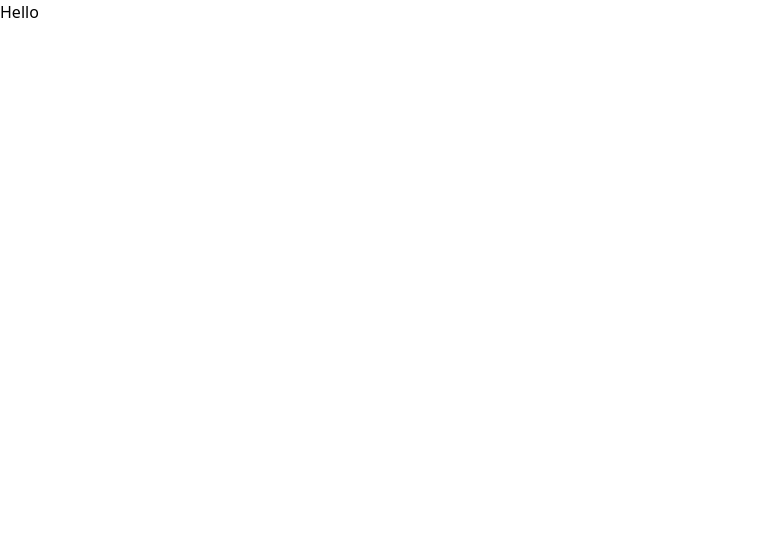
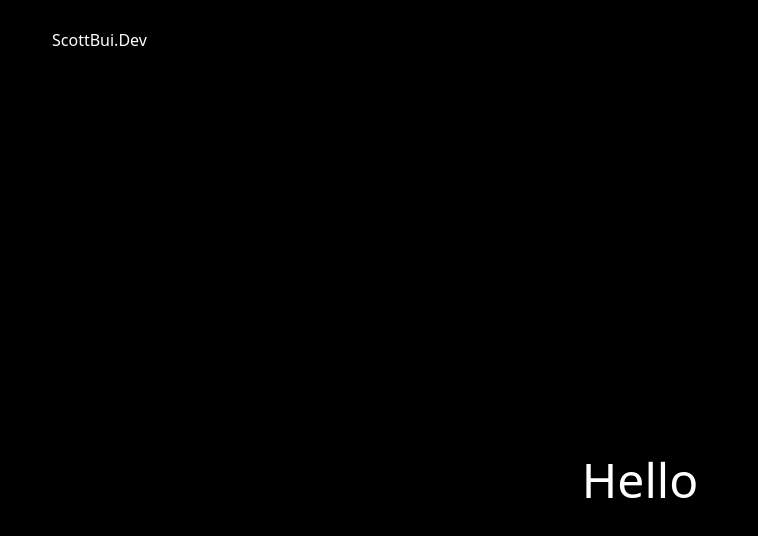
Before and after one commit to scottngocbui/scottbui-website, a React (Create React App) app: page / in a window 1280 px wide. Shown: the top 536 px of the page, without its empty margins (0-758 px from the left). Built offline with nearby package versions, Linux system fonts and the light colour scheme.

Commit message:
Completed base structure for website

```diff
--- a/src/App.jsx
+++ b/src/App.jsx
@@ -1,11 +1,21 @@
 import React from 'react'
-
+import Navbar from './components/Navbar'
+import Hero from './components/Hero'
+import AboutMe from './components/AboutMe'
+import Skills from './components/Skills'
+import Projects from './components/Projects'
+import ContactMe from './components/ContactMe'
 
 const App = () => {
   return (
-    <>
-      <h1>Hello</h1>
-    </>
+    <div className='bg-black text-white'>
+      <Navbar />
+      <Hero />
+      <AboutMe />
+      <Skills />
+      <Projects />
+      <ContactMe />
+    </div>
   )
 }
 
--- /dev/null
+++ b/src/components/AboutMe.jsx
@@ -0,0 +1,11 @@
+import React from 'react'
+
+const AboutMe = () => {
+  return (
+    <section className='grid grid-cols-4 mx-[20px] gap-[20px] md:grid-cols-6 lg:grid-cols-12 place-items-center h-screen'>
+        <div className='text-5xl col-span-4 md:col-span-6 lg:col-span-12'>About Me</div>
+    </section>
+  )
+}
+
+export default AboutMe
--- /dev/null
+++ b/src/components/ContactMe.jsx
@@ -0,0 +1,11 @@
+import React from 'react'
+
+const ContactMe = () => {
+  return (
+    <section className='grid grid-cols-4 mx-[20px] gap-[20px] md:grid-cols-6 lg:grid-cols-12 place-items-center h-screen'>
+        <div className='text-5xl col-span-4 md:col-span-6 lg:col-span-12'>Contact Me</div>
+    </section>
+  )
+}
+
+export default ContactMe
--- /dev/null
+++ b/src/components/Hero.jsx
@@ -0,0 +1,11 @@
+import React from 'react'
+
+const Hero = () => {
+  return (
+    <section className='grid grid-cols-4 mx-[20px] gap-[20px] md:grid-cols-6 lg:grid-cols-12 place-items-center h-screen'>
+        <div className='text-5xl col-span-4 md:col-span-6 lg:col-span-12'>Hello</div>
+    </section>
+  )
+}
+
+export default Hero
--- /dev/null
+++ b/src/components/Navbar.jsx
@@ -0,0 +1,13 @@
+import React from 'react'
+
+const Navbar = () => {
+  return (
+    <section className='grid grid-cols-4 mx-[20px] gap-[20px] h-20 md:grid-cols-6 lg:grid-cols-12'>
+        <div className='flex flex-row items-center justify-between col-span-4 md:col-span-6 lg:col-span-12 px-8'>
+            <p>ScottBui.Dev</p>
+        </div>
+    </section>
+  )
+}
+
+export default Navbar
--- /dev/null
+++ b/src/components/Projects.jsx
@@ -0,0 +1,11 @@
+import React from 'react'
+
+const Projects = () => {
+  return (
+    <section className='grid grid-cols-4 mx-[20px] gap-[20px] md:grid-cols-6 lg:grid-cols-12 place-items-center h-screen'>
+        <div className='text-5xl col-span-4 md:col-span-6 lg:col-span-12'>Projects</div>
+    </section>
+  )
+}
+
+export default Projects
--- /dev/null
+++ b/src/components/Skills.jsx
@@ -0,0 +1,11 @@
+import React from 'react'
+
+const Skills = () => {
+  return (
+    <section className='grid grid-cols-4 mx-[20px] gap-[20px] md:grid-cols-6 lg:grid-cols-12 place-items-center h-screen'>
+        <div className='text-5xl col-span-4 md:col-span-6 lg:col-span-12'>Skills</div>
+    </section>
+  )
+}
+
+export default Skills
--- a/src/index.css
+++ b/src/index.css
@@ -1,3 +1,14 @@
 @tailwind base;
 @tailwind components;
 @tailwind utilities;
+
+* {
+    margin: 0;
+    padding: 0;
+    box-sizing: border-box;
+  }
+
+/* Start General Styles */
+@layer base{
+
+  }
--- a/tailwind.config.js
+++ b/tailwind.config.js
@@ -4,6 +4,17 @@ module.exports = {
     "./src/**/*.{js,jsx,ts,tsx}",
   ],
   theme: {
+    screens: {
+      'sm': '576px',
+      'md': '960px',
+      'lg': '1440px',
+    },
+    colors: {
+      transparent: 'transparent',
+      black: '#000000',
+      'white': '#ffffff',
+      'red': '#CC0000',
+    },
     extend: {},
   },
   plugins: [],
```
